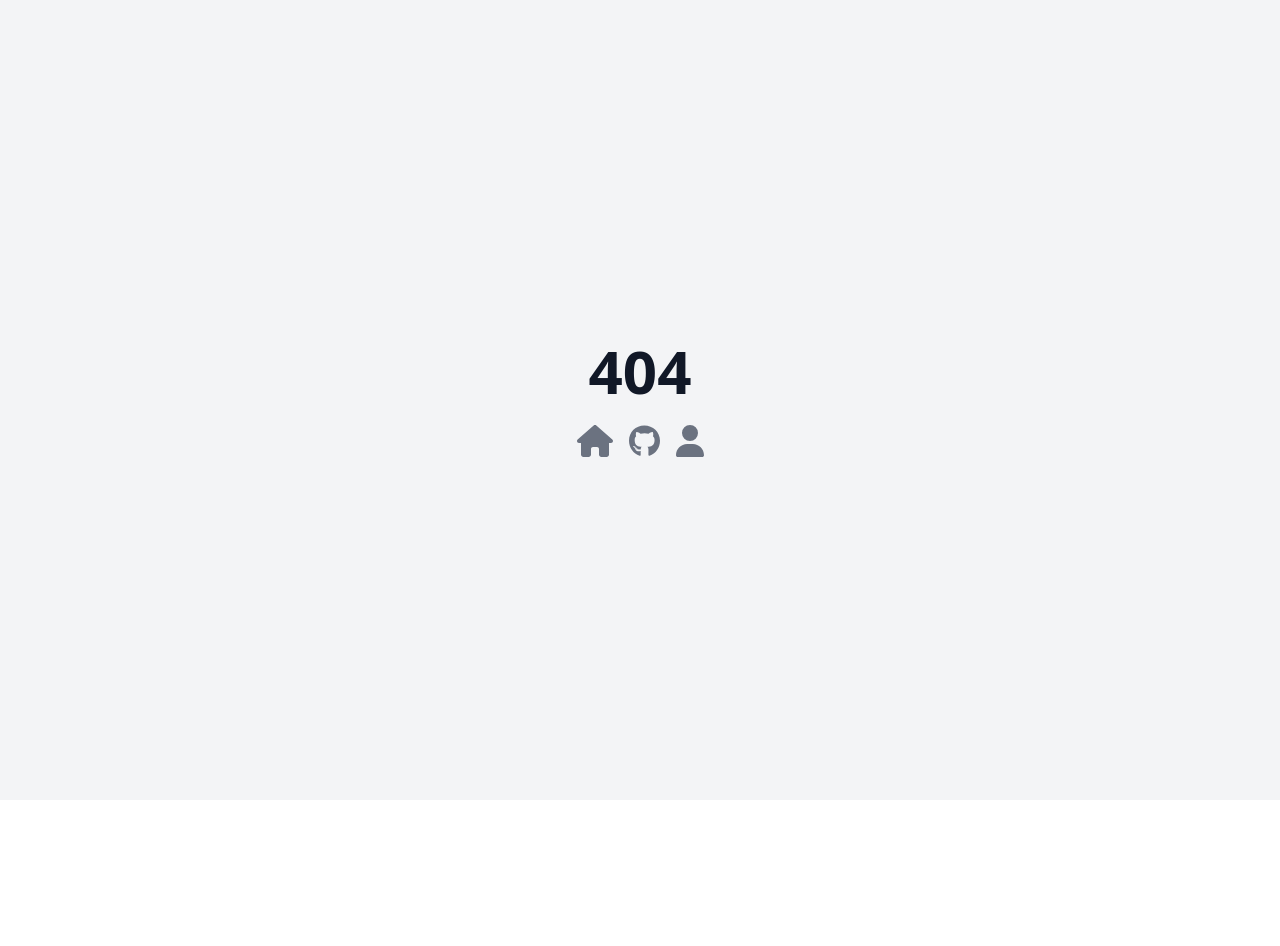
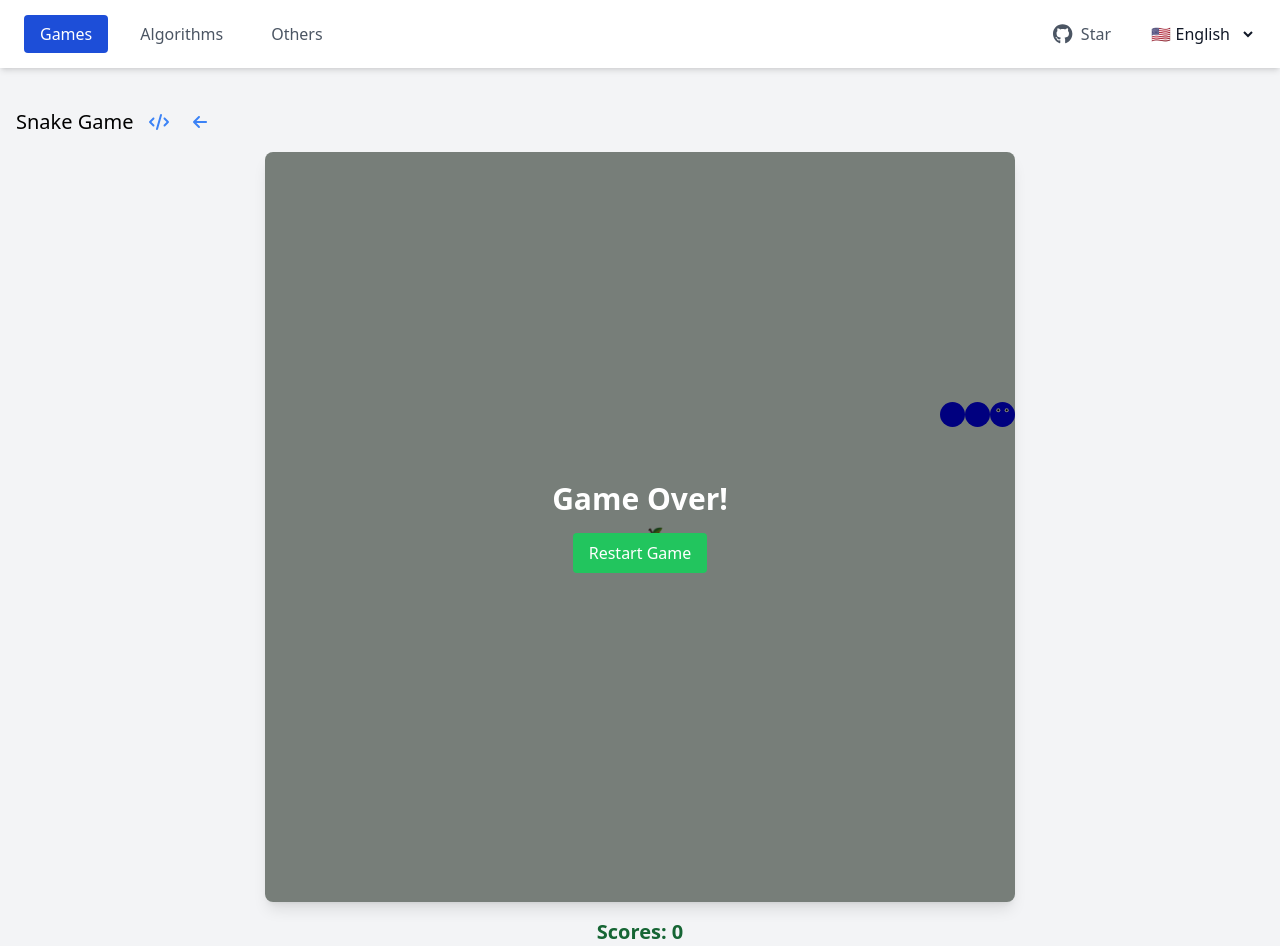
Before and after one commit to selfboot/ai_gallery, a Gatsby site: page /games/snake in a window 1280 px wide. Before the commit this address had no page. Before the commit the page ends 800 px from the top, so only its background shows below. Built offline with nearby package versions, Linux system fonts and the light colour scheme; Gatsby itself is replaced by a stand-in of ours.

Commit message:
Game: add snake

```diff
--- a/src/config/projects.js
+++ b/src/config/projects.js
@@ -19,7 +19,7 @@ const Projects = {
       id: 'tetris',
       title: 'tetris_title',
       description: 'tetris_description',
-      image: 'https://slefboot-1251736664.file.myqcloud.com/20240707_ai_gallery_tetris_v2.png/webp',
+      image: 'https://slefboot-1251736664.file.myqcloud.com/20240714_ai_gallery_tetris.gif',
       link: '/games/tetris'
     },
     {
@@ -28,6 +28,13 @@ const Projects = {
       description: '2048_description',
       image: 'https://slefboot-1251736664.file.myqcloud.com/20240710_ai_gallery_game2048.gif',
       link: '/games/2048'
+    },
+    {
+      id: 'snake',
+      title: 'snake_title',
+      description: 'snake_description',
+      image: 'https://slefboot-1251736664.file.myqcloud.com/20240714_ai_gallery_snake.gif',
+      link: '/games/snake'
     },
   ],
   algorithms: [
--- a/src/locales/en.json
+++ b/src/locales/en.json
@@ -66,5 +66,8 @@
     "one_step_win": "One Step Win",
     "one_step_fail": "One Step Fail",
 
+    "snake_title": "Snake Game",
+    "snake_description": "Classic Snake game, control the snake to eat food, and grow longer. Avoid hitting the wall or the snake's body.",
+
     "select_language": "Select Language"
 }
--- a/src/locales/zh.json
+++ b/src/locales/zh.json
@@ -12,7 +12,7 @@
     "white_turn": "白方回合",
     "white_win": "白方获胜",
     "start_game": "开始游戏",
-    "game_over": "游戏结束！",
+    "game_over": "游戏结束!",
     "congratulations": "恭喜，你成功了!",
     "restart_game": "重新开始",
     "go_back": "返回",
@@ -66,5 +66,8 @@
     "reset": "重置",
     "one_step_win": "预设胜利",
     "one_step_fail": "预设失败",
-    "select_language": "选择语言"
+    "select_language": "选择语言",
+
+    "snake_title": "贪吃蛇",
+    "snake_description": "经典的贪吃蛇游戏，通过键盘控制蛇的移动，吃到食物，蛇的身体会变长，同时速度会加快，直到撞到墙壁或者自己的身体。"
 }
--- /dev/null
+++ b/src/pages/games/snake.js
@@ -0,0 +1,187 @@
+import React, { useState, useEffect, useCallback } from 'react';
+import Layout from "../../components/layout";
+import PageHeader from "../../components/header";
+import SEO from '../../components/seo';
+import { useTranslation } from "react-i18next";
+
+const GRID_SIZE = 30;
+const CELL_SIZE = 25;
+const INITIAL_SNAKE = [{ x: 10, y: 10 }, { x: 9, y: 10 }, { x: 8, y: 10 }];
+const INITIAL_FOOD = { x: 15, y: 15 };
+const INITIAL_DIRECTION = 'RIGHT';
+
+const SnakeGame = () => {
+    const [snake, setSnake] = useState(INITIAL_SNAKE);
+    const [food, setFood] = useState(INITIAL_FOOD);
+    const [direction, setDirection] = useState(INITIAL_DIRECTION);
+    const [gameOver, setGameOver] = useState(false);
+    const [score, setScore] = useState(0);
+    const { t } = useTranslation();
+
+    const moveSnake = useCallback(() => {
+        if (gameOver) return;
+
+        const newSnake = [...snake];
+        const head = { ...newSnake[0] };
+
+        switch (direction) {
+            case 'UP':
+                head.y -= 1;
+                break;
+            case 'DOWN':
+                head.y += 1;
+                break;
+            case 'LEFT':
+                head.x -= 1;
+                break;
+            case 'RIGHT':
+                head.x += 1;
+                break;
+        }
+
+        if (head.x < 0 || head.x >= GRID_SIZE || head.y < 0 || head.y >= GRID_SIZE) {
+            setGameOver(true);
+            return;
+        }
+
+        if (newSnake.some(segment => segment.x === head.x && segment.y === head.y)) {
+            setGameOver(true);
+            return;
+        }
+
+        newSnake.unshift(head);
+
+        if (head.x === food.x && head.y === food.y) {
+            setScore(prevScore => prevScore + 1);
+            generateFood(newSnake);
+        } else {
+            newSnake.pop();
+        }
+
+        setSnake(newSnake);
+    }, [snake, direction, food, gameOver]);
+
+    const generateFood = (currentSnake) => {
+        let newFood;
+        do {
+            newFood = {
+                x: Math.floor(Math.random() * GRID_SIZE),
+                y: Math.floor(Math.random() * GRID_SIZE)
+            };
+        } while (currentSnake.some(segment => segment.x === newFood.x && segment.y === newFood.y));
+        setFood(newFood);
+    };
+
+    const handleKeyPress = useCallback((e) => {
+        switch (e.key) {
+            case 'ArrowUp':
+                setDirection(prevDirection => prevDirection !== 'DOWN' ? 'UP' : prevDirection);
+                break;
+            case 'ArrowDown':
+                setDirection(prevDirection => prevDirection !== 'UP' ? 'DOWN' : prevDirection);
+                break;
+            case 'ArrowLeft':
+                setDirection(prevDirection => prevDirection !== 'RIGHT' ? 'LEFT' : prevDirection);
+                break;
+            case 'ArrowRight':
+                setDirection(prevDirection => prevDirection !== 'LEFT' ? 'RIGHT' : prevDirection);
+                break;
+        }
+    }, []);
+
+    useEffect(() => {
+        const gameLoop = setInterval(moveSnake, 150);
+        window.addEventListener('keydown', handleKeyPress);
+
+        return () => {
+            clearInterval(gameLoop);
+            window.removeEventListener('keydown', handleKeyPress);
+        };
+    }, [moveSnake, handleKeyPress]);
+
+    const resetGame = () => {
+        setSnake(INITIAL_SNAKE);
+        setFood(INITIAL_FOOD);
+        setDirection(INITIAL_DIRECTION);
+        setGameOver(false);
+        setScore(0);
+    };
+
+    const renderSnakeSegment = (segment, index, snake, direction) => {
+        const isHead = index === 0;
+        const prevSegment = snake[index - 1] || segment;
+
+        let rotation = 0;
+        if (prevSegment.x < segment.x || (isHead && direction === 'RIGHT')) rotation = 0;
+        else if (prevSegment.y < segment.y || (isHead && direction === 'DOWN')) rotation = 90;
+        else if (prevSegment.x > segment.x || (isHead && direction === 'LEFT')) rotation = 180;
+        else if (prevSegment.y > segment.y || (isHead && direction === 'UP')) rotation = 270;
+
+        const radius = CELL_SIZE / 2
+
+        return (
+            <g
+                key={index}
+                transform={`translate(${segment.x * CELL_SIZE}, ${segment.y * CELL_SIZE}) rotate(${rotation}, ${CELL_SIZE / 2}, ${CELL_SIZE / 2})`}
+            >
+                {isHead ? (
+                    <circle cx={CELL_SIZE / 2} cy={CELL_SIZE / 2} r={radius} fill="blue" />
+                ) : (
+                    <circle cx={CELL_SIZE / 2} cy={CELL_SIZE / 2} r={radius} fill="blue" />
+                )}
+                {isHead && (
+                    <>
+                        <circle cx={CELL_SIZE / 3} cy={CELL_SIZE / 3} r="2" fill="white" />
+                        <circle cx={CELL_SIZE * 2 / 3} cy={CELL_SIZE / 3} r="2" fill="white" />
+                        <circle cx={CELL_SIZE / 3} cy={CELL_SIZE / 3} r="1" fill="black" />
+                        <circle cx={CELL_SIZE * 2 / 3} cy={CELL_SIZE / 3} r="1" fill="black" />
+                    </>
+                )}
+            </g>
+        );
+    };
+
+    return (
+        <Layout>
+            <SEO
+                title="Free Snake Online"
+                description="Enjoy the classic free snake game online. Control the snake to eat food, and grow longer. Avoid hitting the wall or the snake's body.. No download needed."
+                keywords="Snake, Play snake online, Free snake game, Snake eat food, Snake Claude write, Online snake game"
+                canonicalUrl="https://gallery.selfboot.cn/games/snake/"
+            />
+            <PageHeader />
+            <div className="flex flex-col items-center justify-center">
+                <div className="relative bg-green-50 rounded-lg shadow-lg overflow-hidden">
+                    <svg width={GRID_SIZE * CELL_SIZE} height={GRID_SIZE * CELL_SIZE}>
+                        {snake.map(renderSnakeSegment)}
+                        <text
+                            x={food.x * CELL_SIZE + CELL_SIZE / 2}
+                            y={food.y * CELL_SIZE + CELL_SIZE / 2}
+                            fontSize={CELL_SIZE}
+                            textAnchor="middle"
+                            dominantBaseline="central"
+                        >
+                            🍎
+                        </text>
+                    </svg>
+                    {gameOver && (
+                        <div className="absolute inset-0 bg-black bg-opacity-50 flex items-center justify-center">
+                            <div className="text-white text-center">
+                                <p className="text-3xl font-bold mb-4">{t('game_over')}</p>
+                                <button
+                                    className="px-4 py-2 bg-green-500 text-white rounded hover:bg-green-600 transition"
+                                    onClick={resetGame}
+                                >
+                                    {t('restart_game')}
+                                </button>
+                            </div>
+                        </div>
+                    )}
+                </div>
+                <div className="mt-4 text-xl font-semibold text-green-800">{t('gain_score', { score: score})} </div>
+            </div>
+        </Layout>
+    );
+};
+
+export default SnakeGame;
```
